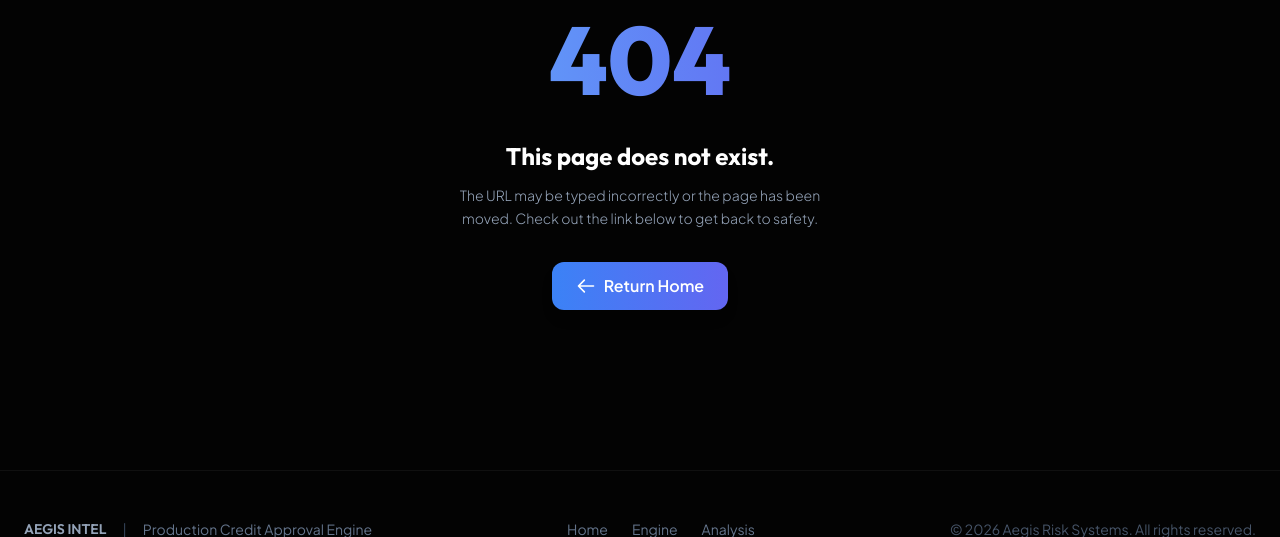
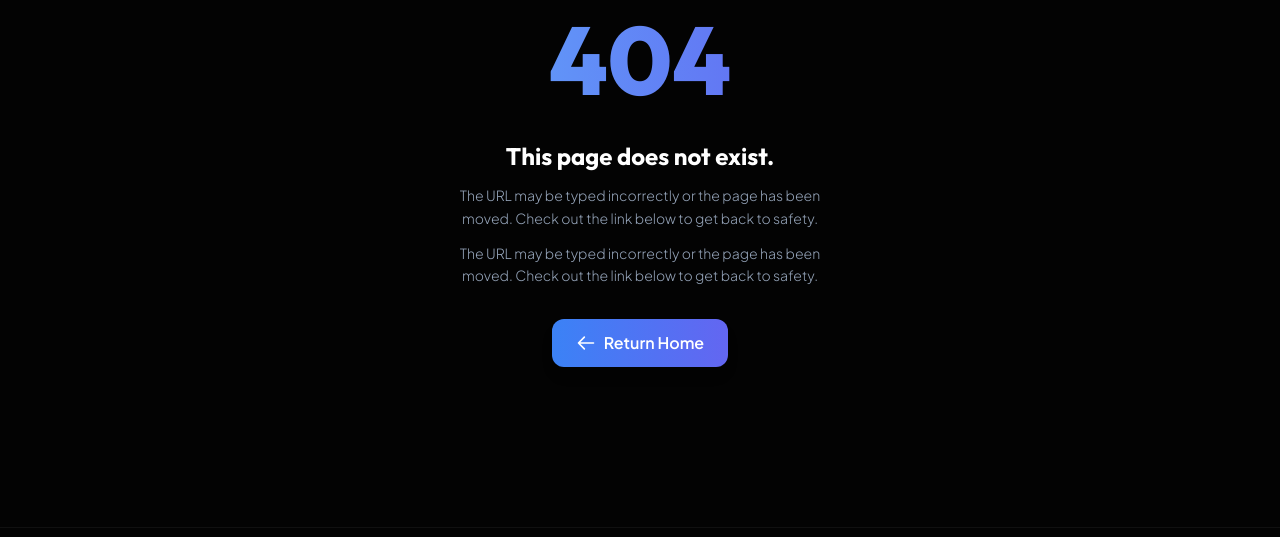
Before and after one commit to mirzasuhail/Aegis-UnderWrite, a Flask app: template backend/templates/404.html in a window 1280 px wide. Shown: the part 213-750 px from the top of the page. Run offline with Flask 3, Linux system fonts and the light colour scheme; the template is opened without the code that fills it, so the values that code supplies are empty; some libraries are stand-ins or nearby versions.

```diff
--- a/backend/templates/404.html
+++ b/backend/templates/404.html
@@ -13,6 +13,9 @@
             <p class="text-slate-400 font-light text-sm leading-relaxed">
                 The URL may be typed incorrectly or the page has been moved. Check out the link below to get back to safety.
             </p>
+            <p class="text-slate-400 font-light text-sm leading-relaxed">
+                The URL may be typed incorrectly or the page has been moved. Check out the link below to get back to safety.
+            </p>
         </div>
         <div>
             <a href="/" class="inline-flex items-center gap-2 bg-gradient-to-r from-blue-500 to-indigo-500 hover:opacity-95 text-white font-semibold px-6 py-3 rounded-xl shadow-lg transition-all transform hover:-translate-y-0.5">
```
